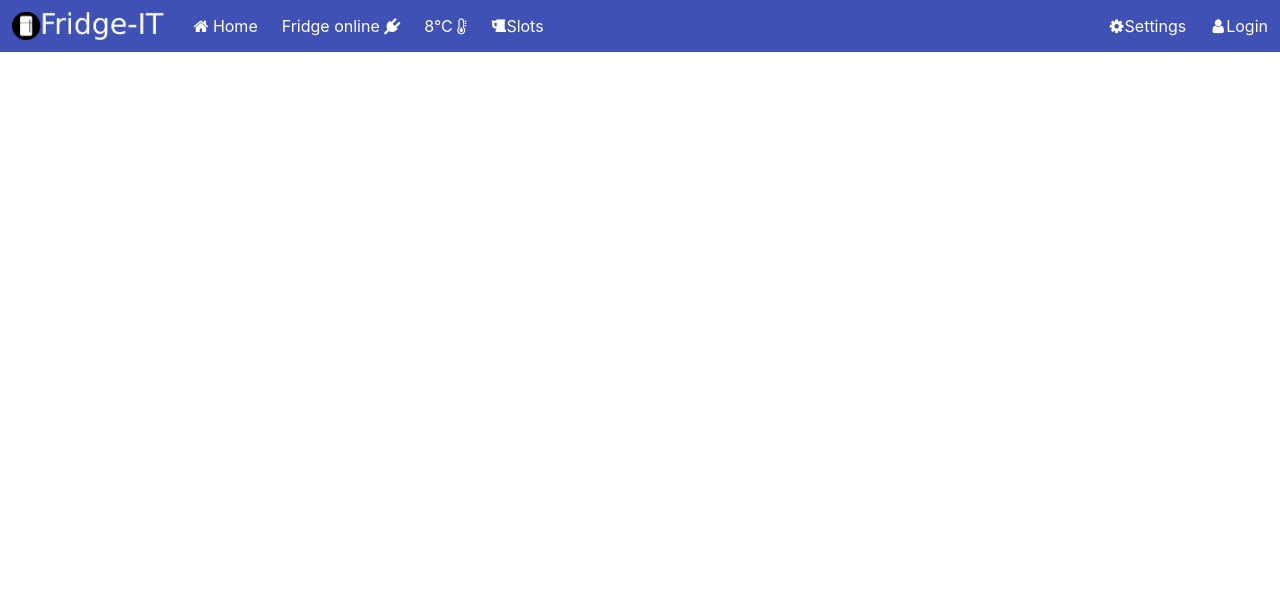
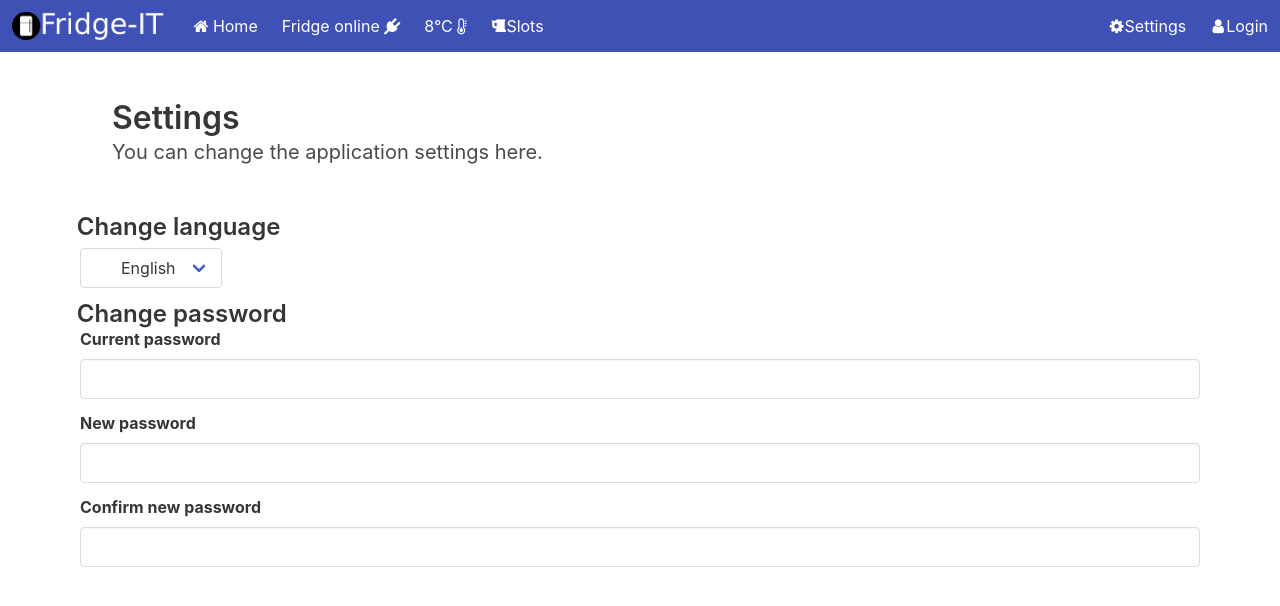
Before and after one commit to leo-mao/Fridge_IT, a Vue app: page /settings in a window 1280 px wide. Before the commit this address led to /. Shown: the top 606 px of the page. Built offline with nearby package versions, Linux system fonts and the light colour scheme.

Commit message:
added form elements to the settings vue; minor style adaptations

```diff
--- a/index.html
+++ b/index.html
@@ -4,6 +4,7 @@
     <meta charset="utf-8">
     <title>Fridge-IT</title>
     <meta name="viewport" content="width=device-width, initial-scale=1"/>
+    <link rel="icon" type="image/png" href="src/assets/favicon.png" />
   </head>
   <body>
     <div id="app"></div>
--- a/src/App.vue
+++ b/src/App.vue
@@ -50,5 +50,17 @@
 </script>
 
 <style>
+  @media screen and (min-width: 1500px), print {
+    .field {
+      width: 50%;
+    }
+  }
 
+  @media screen and (max-width: 1499px), print {
+    .field {
+      width: 100%;
+      padding-left: 1rem;
+      padding-right: 1rem;
+    }
+  }
 </style>
--- a/src/components/Home.vue
+++ b/src/components/Home.vue
@@ -1,17 +1,25 @@
 <template>
-  <successmessage v-if="showSuccess">
-    Logged in successfully
-  </successmessage>
+  <div>
+    <successmessage v-if="showSuccess">
+      Logged in successfully
+    </successmessage>
+    <hero>
+      Home
+      <template slot="subtitle">Welcome to the Fridge-IT WebApp</template>
+    </hero>
+  </div>
 </template>
 
 <script>
   /* eslint-disable linebreak-style */
 
   import Successmessage from './fragments/Success-message';
+  import Hero from './fragments/Hero';
 
   export default {
     components: {
       Successmessage,
+      Hero,
     },
   };
 </script>
--- a/src/components/Login.vue
+++ b/src/components/Login.vue
@@ -66,3 +66,9 @@
     },
   };
 </script>
+
+<style>
+  .field {
+    width: 100%;
+  }
+</style>
--- /dev/null
+++ b/src/components/Settings.vue
@@ -0,0 +1,80 @@
+<template>
+  <div>
+    <!-- title -->
+    <hero>
+      Settings
+      <template slot="subtitle">You can change the application settings here.</template>
+    </hero>
+
+    <!-- settings form -->
+    <form>
+      <!-- language select -->
+      <h1 class="form-title">Change language</h1>
+      <inputfield>
+        <div class="select">
+          <select class="input select-option" title="language">
+            <option v-for="language in languages" :selected="language === currentLanguage">{{ language }}</option>
+          </select>
+        </div>
+      </inputfield>
+
+      <!-- change password -->
+      <h1 class="form-title">Change password</h1>
+
+      <!-- current password -->
+      <inputfield>
+        <template slot="title">Current password</template>
+        <input type="password" class="input" v-model="currentPassword">
+      </inputfield>
+
+      <!-- new password -->
+      <inputfield>
+        <template slot="title">New password</template>
+        <input type="password" class="input" v-model="newPassword">
+      </inputfield>
+
+      <!-- confirm new password -->
+      <inputfield>
+        <template slot="title">Confirm new password</template>
+        <input type="password" class="input" v-model="newPasswordConfirm">
+      </inputfield>
+    </form>
+  </div>
+</template>
+
+<script>
+  /* eslint-disable linebreak-style */
+  import Hero from './fragments/Hero';
+  import Inputfield from './fragments/Inputfield';
+
+  export default {
+    components: {
+      Hero,
+      Inputfield,
+    },
+    data() {
+      return {
+        languages: ['English', 'German'],
+        currentLanguage: 'English',
+        currentPassword: '',
+        newPassword: '',
+        newPasswordConfirm: '',
+      };
+    },
+  };
+</script>
+
+<style>
+  @media screen and (max-width: 1499px), print {
+    .form-title {
+      margin-left: 0.8rem;
+    }
+  }
+
+  .form-title {
+    color: #363636;
+    font-size: 1.5rem;
+    font-weight: 600;
+    line-height: 1.125;
+  }
+</style>
--- /dev/null
+++ b/src/components/fragments/Hero.vue
@@ -0,0 +1,14 @@
+<template>
+  <section class="hero">
+    <div class="hero-body">
+      <div class="container">
+        <h1 class="title">
+          <slot></slot>
+        </h1>
+        <h2 class="subtitle">
+          <slot name="subtitle"></slot>
+        </h2>
+      </div>
+    </div>
+  </section>
+</template>
--- a/src/components/fragments/Inputfield.vue
+++ b/src/components/fragments/Inputfield.vue
@@ -3,7 +3,7 @@
     <label class="label">
       <slot name="title"></slot>
     </label>
-    <div class="control">
+    <div class="control has-icons-left">
       <slot></slot>
     </div>
   </div>
--- a/src/components/fragments/Navbar.vue
+++ b/src/components/fragments/Navbar.vue
@@ -62,7 +62,7 @@
 <style>
   .navbar {
     background-color: #3F51B5;
-    margin-bottom: 1rem;
+    /* margin-bottom: 1rem; */
   }
 
   .navbar-item {
--- a/src/router/index.js
+++ b/src/router/index.js
@@ -3,6 +3,7 @@ import Vue from 'vue';
 import Router from 'vue-router';
 import Home from '@/components/Home';
 import Login from '@/components/Login';
+import Settings from '@/components/Settings';
 
 Vue.use(Router);
 
@@ -20,6 +21,11 @@ export default new Router({
       component: Login,
     },
     {
+      path: '/settings',
+      name: 'Settings',
+      component: Settings,
+    },
+    {
       path: '*',
       redirect: '/',
     },
```
Also changed, not shown: src/assets/favicon.png (added).
